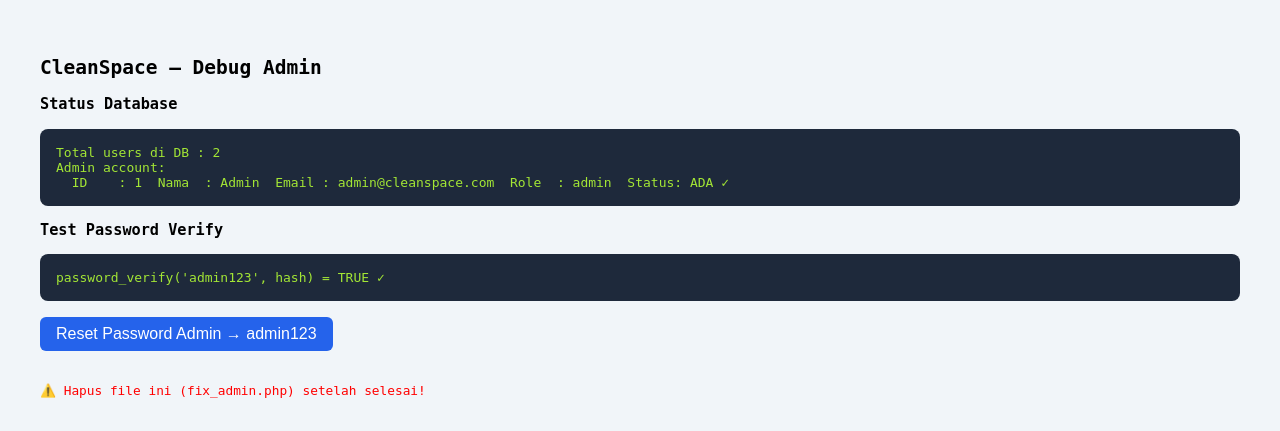
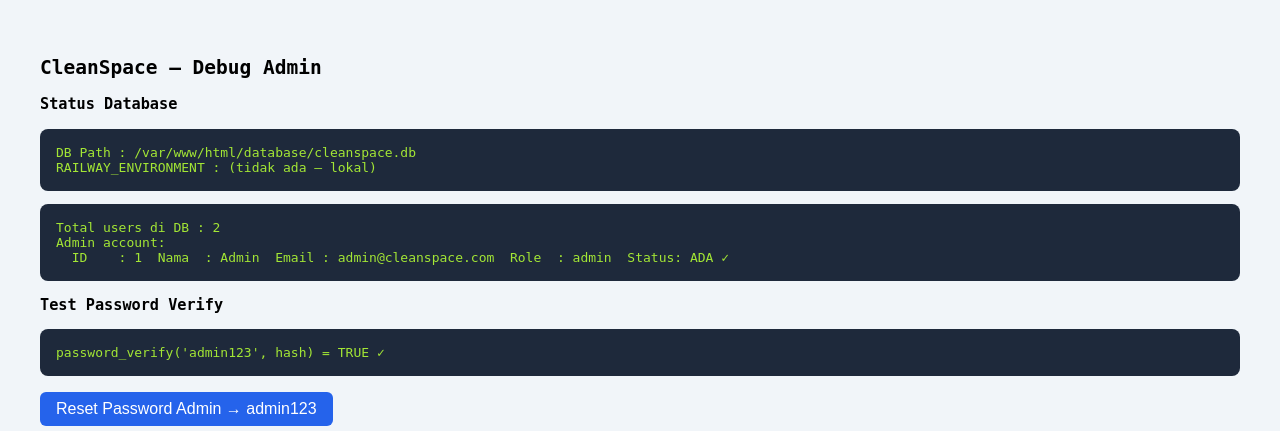
Before and after one commit to leolubiss77/CLEANSPACE, a PHP site: page /fix_admin.php in a window 1280 px wide. Shown: the top 431 px of the page. Run offline with PHP 8.4, Linux system fonts and the light colour scheme.

Commit message:
Fix: gunakan /tmp untuk database di Railway agar pasti writable
Co-Authored-By: Claude Sonnet 4.6 <noreply@anthropic.com>

```diff
--- a/config/koneksi.php
+++ b/config/koneksi.php
@@ -1,5 +1,8 @@
 <?php
-$dbPath = __DIR__ . '/../database/cleanspace.db';
+// Gunakan /tmp jika environment Railway (writable guaranteed), fallback ke folder database lokal
+$dbPath = getenv('RAILWAY_ENVIRONMENT') !== false
+    ? '/tmp/cleanspace.db'
+    : __DIR__ . '/../database/cleanspace.db';
 
 if (!is_dir(dirname($dbPath))) {
     mkdir(dirname($dbPath), 0777, true);
--- a/fix_admin.php
+++ b/fix_admin.php
@@ -1,6 +1,7 @@
 <?php
 // File sementara untuk debug & reset admin — HAPUS setelah selesai
 include 'config/koneksi.php';
+$dbUsed = getenv('RAILWAY_ENVIRONMENT') !== false ? '/tmp/cleanspace.db' : __DIR__ . '/database/cleanspace.db';
 
 $msg = '';
 
@@ -28,6 +29,11 @@ $total = $db->querySingle("SELECT COUNT(*) FROM users");
 <?php endif; ?>
 
 <h3>Status Database</h3>
+<pre>
+DB Path : <?= $dbUsed ?>
+
+RAILWAY_ENVIRONMENT : <?= getenv('RAILWAY_ENVIRONMENT') ?: '(tidak ada — lokal)' ?>
+</pre>
 <pre>
 Total users di DB : <?= (int)$total ?>
 
```
